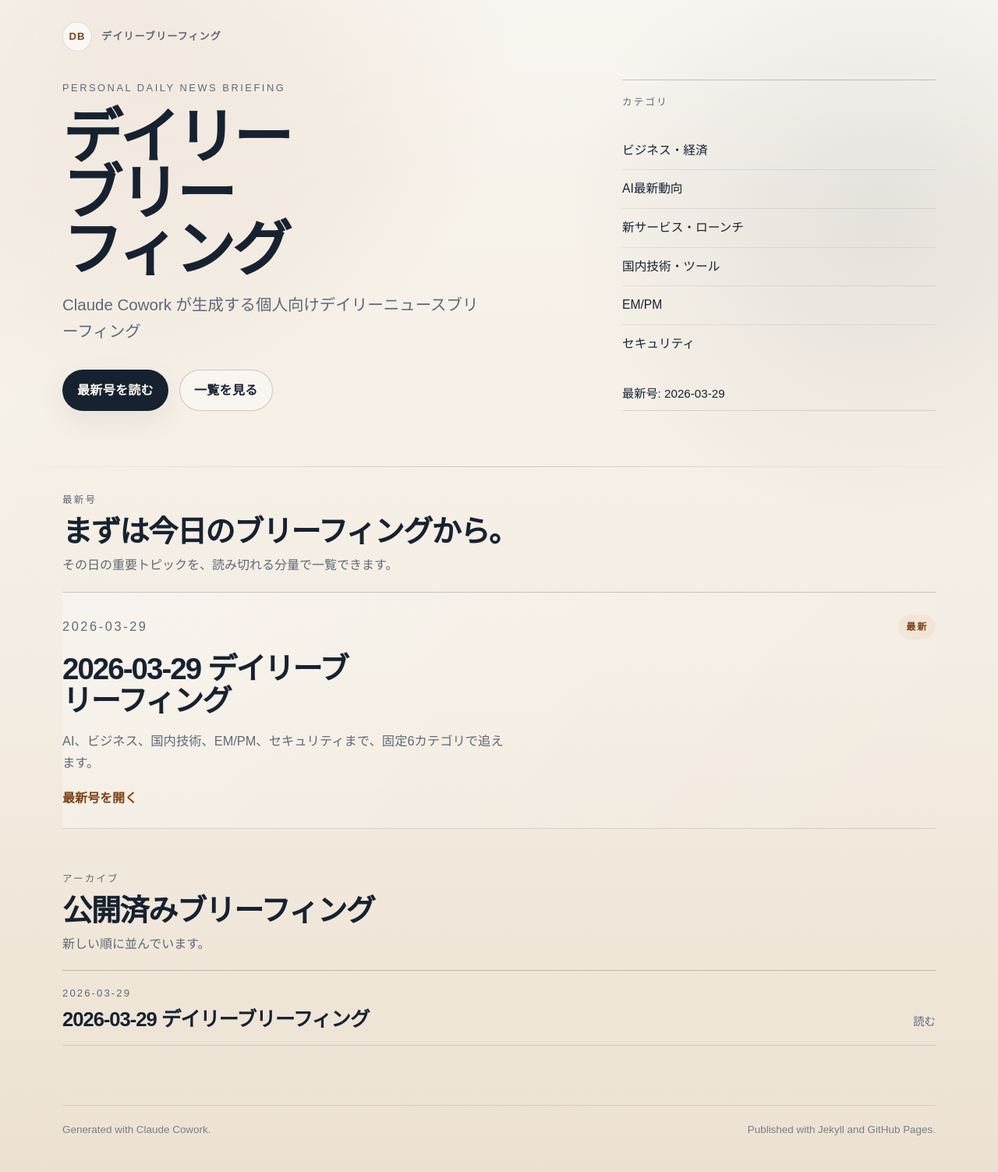
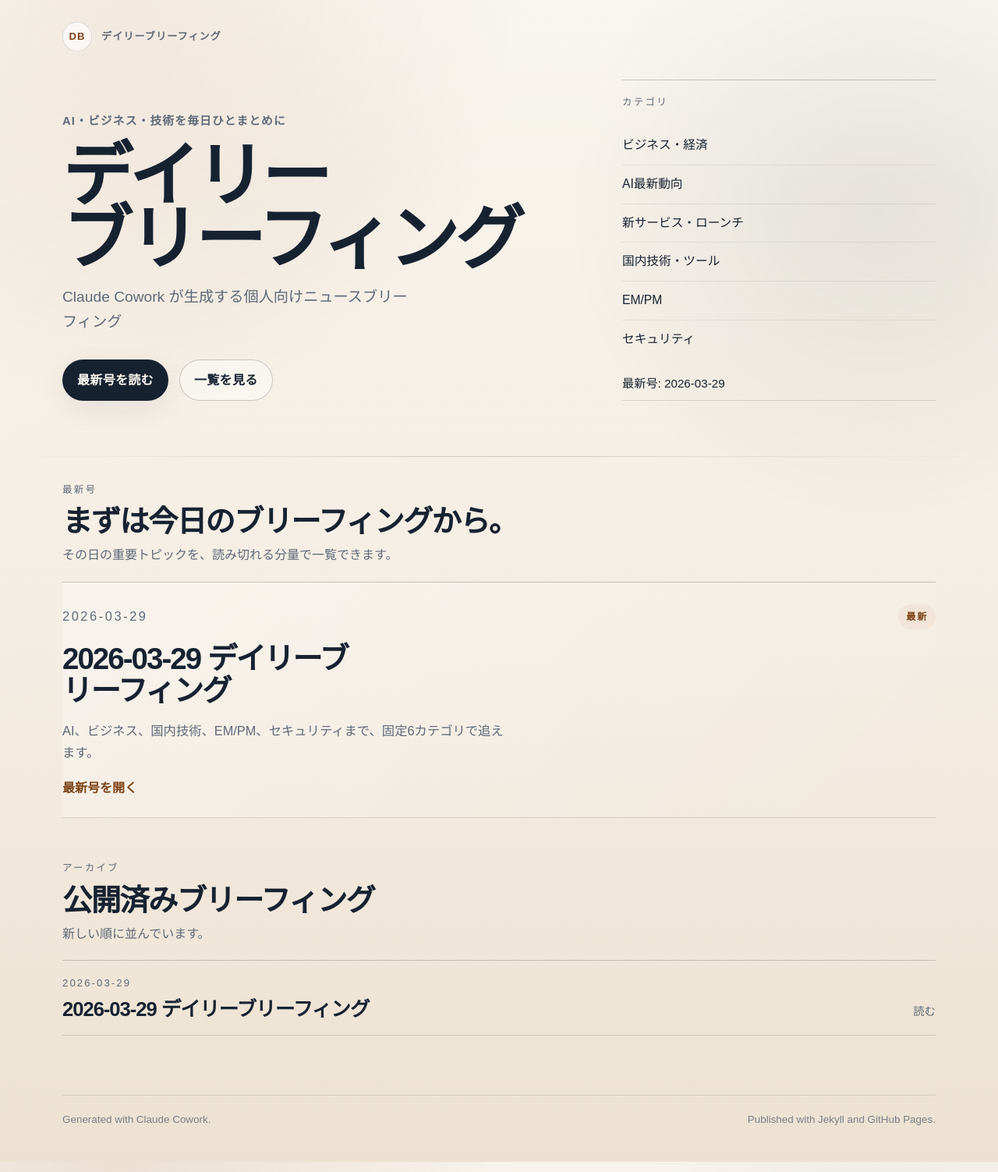
Before and after one commit to 500ban/briefings-daily-news, a Jekyll site: the page built from index.md, in a window 1280 px wide. Shown: the whole page at 78% size. Built offline with Jekyll 4.4.1, drawn with Linux system fonts in a browser that asks for light colours.

Commit message:
デザイン調整3

```diff
--- a/_layouts/default.html
+++ b/_layouts/default.html
@@ -24,9 +24,12 @@
         {% if page.url == '/' %}
         <div class="site-hero">
           <div class="site-hero-copy">
-            <p class="site-kicker">Personal Daily News Briefing</p>
-            <h1 class="site-title">{{ site.title }}</h1>
-            <p class="site-description">{{ site.description }}</p>
+            <p class="site-kicker site-kicker-home">AI・ビジネス・技術を毎日ひとまとめに</p>
+            <h1 class="site-title site-title-home">
+              <span class="site-title-line">デイリー</span>
+              <span class="site-title-line">ブリーフィング</span>
+            </h1>
+            <p class="site-description site-description-home">Claude Cowork が生成する個人向けニュースブリーフィング</p>
             <div class="site-hero-actions">
               {% if latest_post %}
               <a class="button button-primary" href="{{ latest_post.url | relative_url }}">最新号を読む</a>
--- a/assets/css/style.css
+++ b/assets/css/style.css
@@ -176,6 +176,14 @@ a:focus-visible {
   text-transform: uppercase;
 }
 
+.site-kicker-home {
+  margin-bottom: 18px;
+  font-size: 0.92rem;
+  font-weight: 600;
+  letter-spacing: 0.08em;
+  text-transform: none;
+}
+
 .site-title {
   max-width: 9ch;
   margin: 0;
@@ -184,6 +192,16 @@ a:focus-visible {
   letter-spacing: -0.05em;
   text-wrap: balance;
   line-break: strict;
+}
+
+.site-title-home {
+  max-width: none;
+  font-size: clamp(3rem, 7vw, 5.7rem);
+  line-height: 0.9;
+}
+
+.site-title-line {
+  display: block;
 }
 
 .site-title a {
@@ -203,6 +221,11 @@ a:focus-visible {
   color: var(--muted);
   font-size: clamp(1rem, 1.8vw, 1.28rem);
   line-height: 1.65;
+}
+
+.site-description-home {
+  max-width: 28rem;
+  font-size: clamp(1rem, 1.9vw, 1.2rem);
 }
 
 .site-hero-actions {
@@ -675,8 +698,26 @@ a:focus-visible {
     font-size: clamp(2.15rem, 11vw, 3.05rem);
   }
 
+  .site-kicker-home {
+    margin-bottom: 14px;
+    font-size: 0.82rem;
+    letter-spacing: 0.05em;
+  }
+
+  .site-title-home {
+    max-width: none;
+    font-size: clamp(2.45rem, 12.2vw, 3.55rem);
+    line-height: 0.92;
+  }
+
   .site-description {
     font-size: 1rem;
+  }
+
+  .site-description-home {
+    max-width: 22rem;
+    font-size: 0.98rem;
+    line-height: 1.75;
   }
 
   .site-hero-actions {
```
